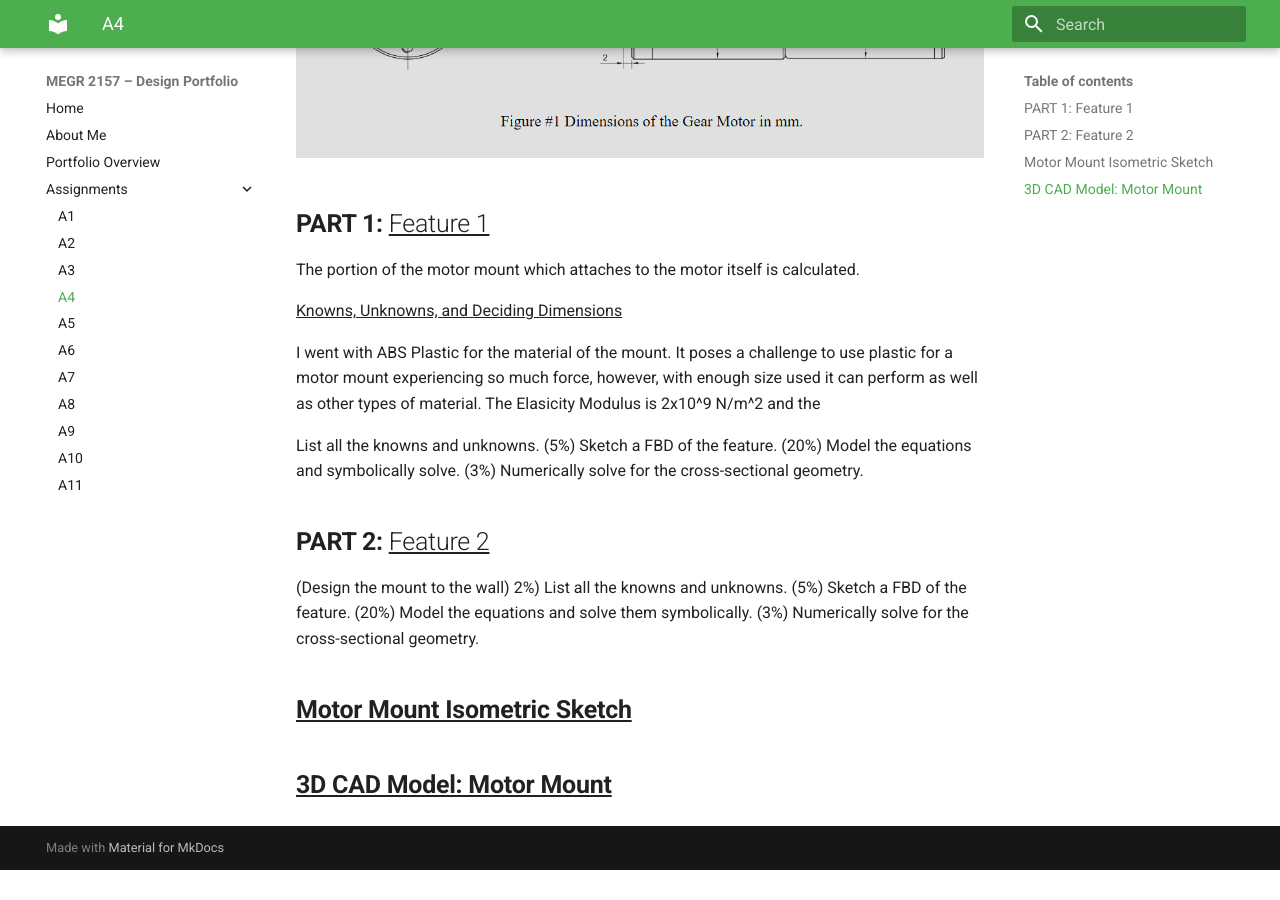
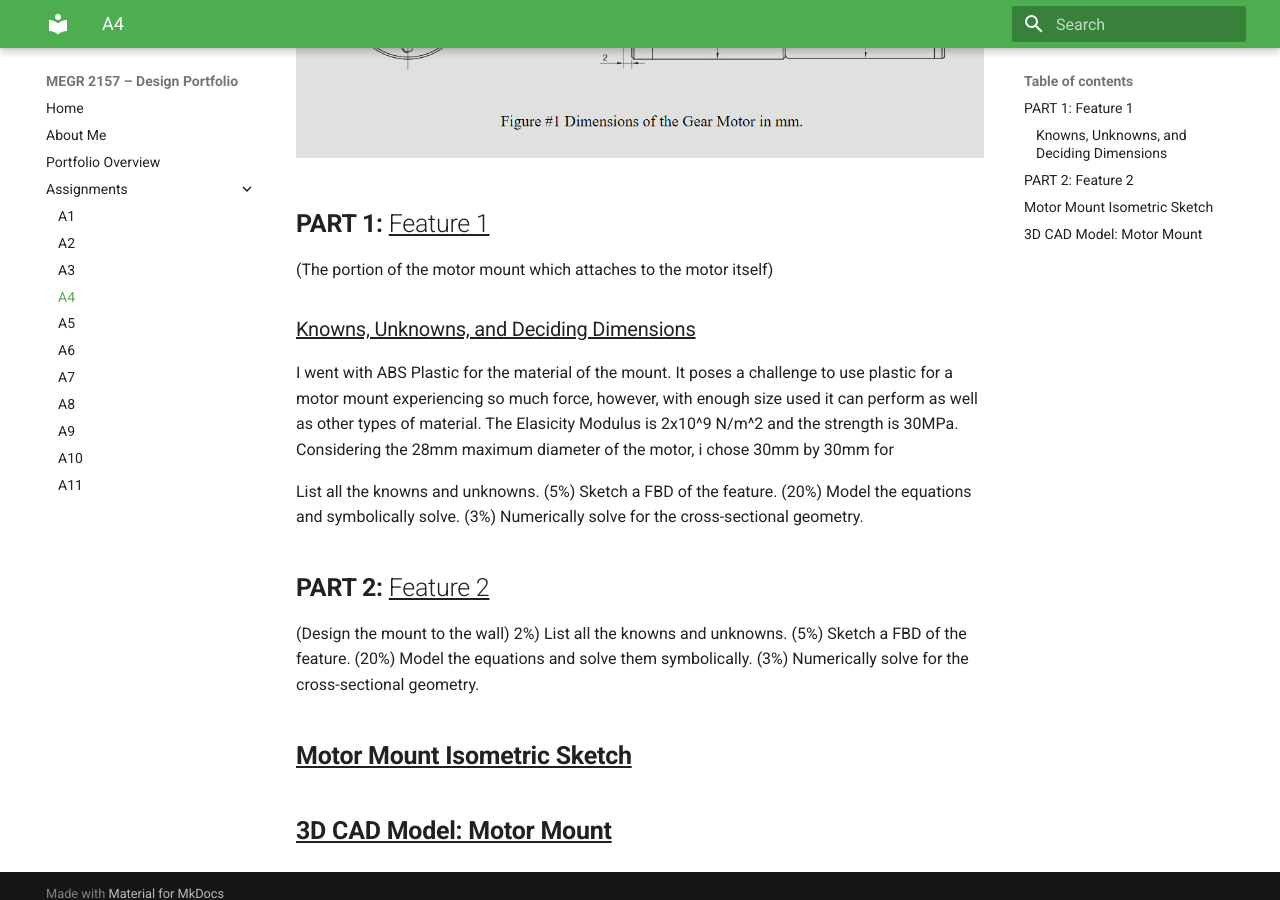
Before and after one commit to dadams78/design-projects-portfolio, an MkDocs documentation site: the page built from docs/assignments/A04/index.md, in a window 1280 px wide and 900 px high, scrolled down 534 px. Built offline with MkDocs 1.6.1 and Material for MkDocs 9.7.7, drawn with Linux system fonts in a browser that asks for light colours; before the commit the page ends 1404 px from its top, so only the background shows below that.

Commit message:
Update index.md

```diff
--- a/docs/assignments/A04/index.md
+++ b/docs/assignments/A04/index.md
@@ -5,12 +5,11 @@ Below are the dimensions of the DC motor.
 ![dcmotordimensions](DCM-Dim.png)
 
 ## __PART 1:__ <u>Feature 1</u>
-The portion of the motor mount which attaches to the motor itself is calculated.
+(The portion of the motor mount which attaches to the motor itself)
 
+###<u>Knowns, Unknowns, and Deciding Dimensions</u>
 
-<u>Knowns, Unknowns, and Deciding Dimensions</u>
-
-I went with ABS Plastic for the material of the mount. It poses a challenge to use plastic for a motor mount experiencing so much force, however, with enough size used it can perform as well as other types of material. The Elasicity Modulus is 2x10^9 N/m^2 and the
+I went with ABS Plastic for the material of the mount. It poses a challenge to use plastic for a motor mount experiencing so much force, however, with enough size used it can perform as well as other types of material. The Elasicity Modulus is 2x10^9 N/m^2 and the strength is 30MPa. Considering the 28mm maximum diameter of the motor, i chose 30mm by 30mm for
 
 List all the knowns and unknowns.
 (5%) Sketch a FBD of the feature.
```
